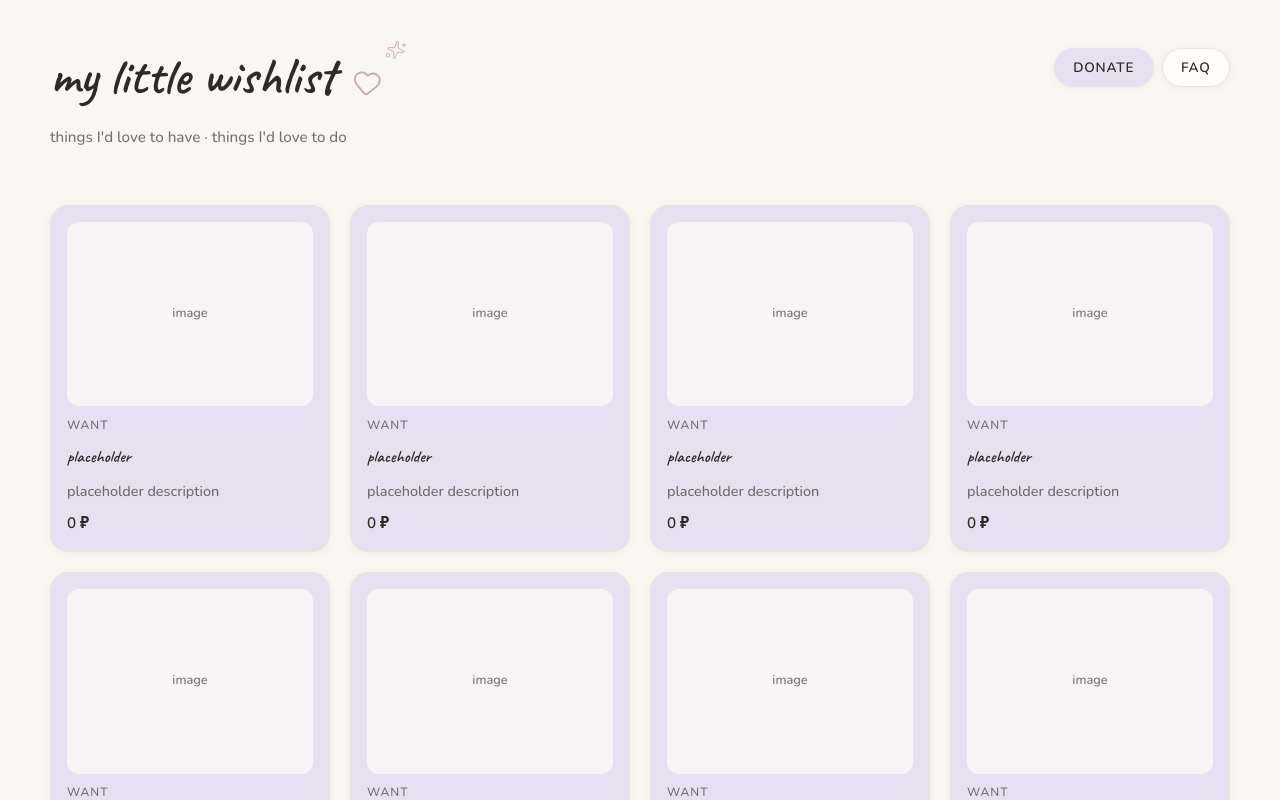
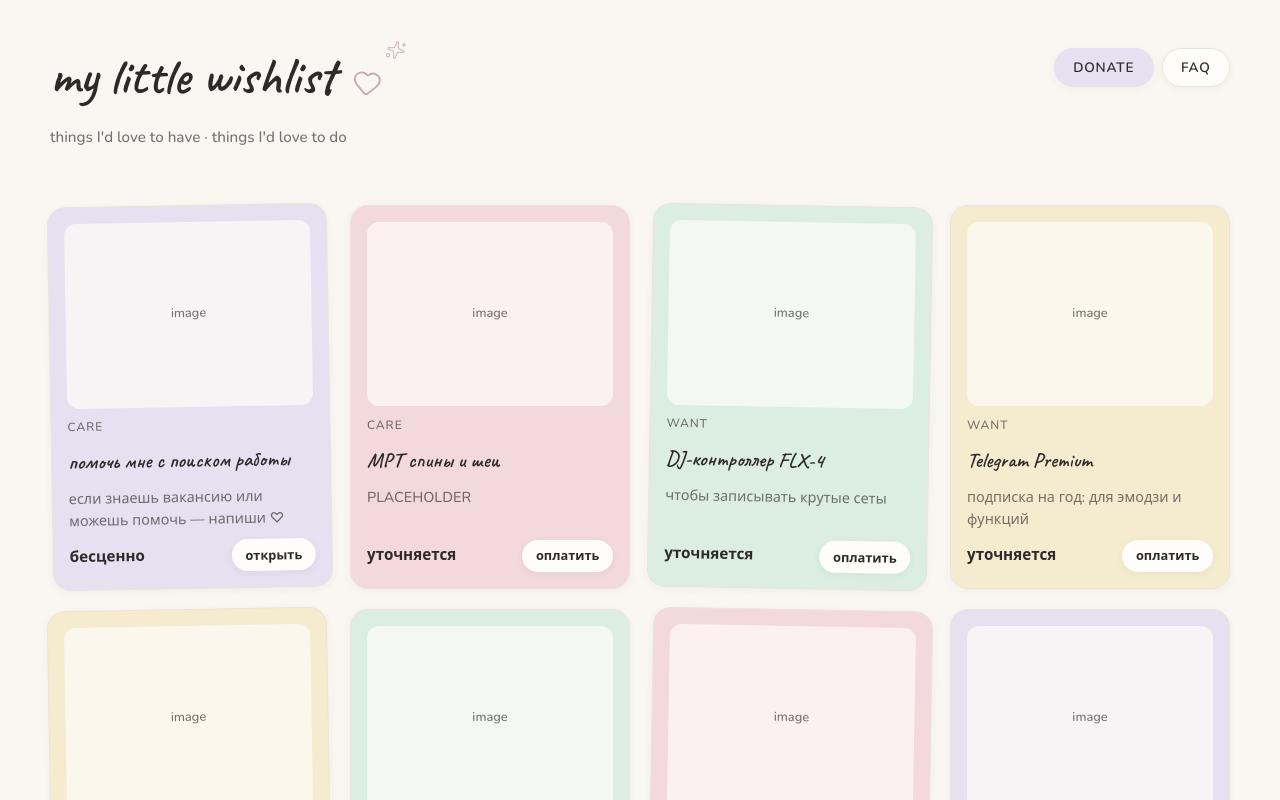
Before and after one commit to varyacvv/varyacvv-wishlist, a React (Vite) app: page / in a window 1280 px wide. Both pictures are taken after a click on the button "ОТКРЫТЬ ВИШЛИСТ →". Shown: the top 800 px of the page. Built offline with nearby package versions, Linux system fonts and the light colour scheme.

Commit message:
feat: add action buttons and mirrored color pattern

```diff
--- a/src/App.tsx
+++ b/src/App.tsx
@@ -7,6 +7,8 @@ import WishlistModal from './components/WishlistModal/WishlistModal';
 import DonationModal from './components/DonationModal/DonationModal';
 import FAQModal from './components/FAQModal/FAQModal';
 import Footer from './components/Footer/Footer';
+import { wishlistItems } from './data/wishlist';
+import type { WishlistItem, WishlistCardAccent } from './types/wishlist';
 import './App.css';
 
 type Screen = 'entry' | 'wishlist';
@@ -14,9 +16,23 @@ type OpenModal = 'donate' | 'faq' | null;
 
 const DONATION_URL = 'https://tbank.ru/cf/2JmmFIlUUt5';
 
+const CARD_COLORS: WishlistCardAccent[] = [
+  'lavender', 'pink', 'mint', 'yellow',
+  'yellow', 'mint', 'pink', 'lavender',
+];
+
 function App() {
   const [screen, setScreen] = useState<Screen>('entry');
   const [openModal, setOpenModal] = useState<OpenModal>(null);
+  const [selectedItem, setSelectedItem] = useState<WishlistItem | null>(null);
+
+  function handleAction(item: WishlistItem) {
+    if (item.action === 'modal') {
+      setSelectedItem(item);
+    } else if (item.url) {
+      window.open(item.url, '_blank', 'noopener,noreferrer');
+    }
+  }
 
   if (screen === 'entry') {
     return (
@@ -39,14 +55,14 @@ function App() {
 
         <main>
           <WishlistGrid>
-            <WishlistCard />
-            <WishlistCard />
-            <WishlistCard />
-            <WishlistCard />
-            <WishlistCard />
-            <WishlistCard />
-            <WishlistCard />
-            <WishlistCard />
+            {wishlistItems.map((item, index) => (
+              <WishlistCard
+                key={item.id}
+                item={item}
+                accent={CARD_COLORS[index % CARD_COLORS.length]}
+                onAction={handleAction}
+              />
+            ))}
           </WishlistGrid>
         </main>
 
@@ -64,7 +80,10 @@ function App() {
         onClose={() => setOpenModal(null)}
       />
 
-      <WishlistModal />
+      <WishlistModal
+        item={selectedItem}
+        onClose={() => setSelectedItem(null)}
+      />
     </div>
   );
 }
--- a/src/components/WishlistCard/WishlistCard.css
+++ b/src/components/WishlistCard/WishlistCard.css
@@ -9,7 +9,6 @@
   border: 1px solid var(--color-border);
   box-shadow: var(--shadow-soft);
   transition: all var(--transition-soft);
-  cursor: pointer;
   transform: rotate(var(--card-tilt));
 }
 
@@ -61,7 +60,7 @@
 }
 
 .wishlist-card__title {
-  font-size: 1.05rem;
+  font-size: 1.3rem;
 }
 
 .wishlist-card__description {
@@ -70,14 +69,40 @@
   color: var(--color-text-muted);
 }
 
+.wishlist-card__footer {
+  display: flex;
+  align-items: center;
+  justify-content: space-between;
+  gap: 0.5rem;
+  margin-top: auto;
+}
+
 .wishlist-card__price {
-  margin-top: auto;
   font-size: 0.95rem;
   font-weight: 600;
 }
 
+.wishlist-card__button {
+  padding: 0.4rem 0.85rem;
+  border-radius: var(--radius-pill);
+  border: none;
+  background: var(--color-surface);
+  font-size: 0.8rem;
+  font-weight: 600;
+  color: var(--color-text);
+  cursor: pointer;
+  box-shadow: var(--shadow-soft);
+  transition: all var(--transition-soft);
+}
+
+.wishlist-card__button:hover {
+  background: var(--color-accent);
+  color: #fffdf9;
+}
+
 @media (prefers-reduced-motion: reduce) {
-  .wishlist-card {
+  .wishlist-card,
+  .wishlist-card__button {
     transition: none;
   }
   .wishlist-card:hover {
--- a/src/components/WishlistCard/WishlistCard.tsx
+++ b/src/components/WishlistCard/WishlistCard.tsx
@@ -1,27 +1,41 @@
+import type { WishlistItem, WishlistCardAccent } from '../../types/wishlist';
 import './WishlistCard.css';
 
 type WishlistCardProps = {
-  accent?: 'lavender' | 'pink' | 'mint' | 'yellow';
-  tilt?: 'left' | 'right';
+  item: WishlistItem;
+  accent: WishlistCardAccent;
+  onAction: (item: WishlistItem) => void;
 };
 
-function WishlistCard({ accent = 'lavender', tilt }: WishlistCardProps) {
+function WishlistCard({ item, accent, onAction }: WishlistCardProps) {
   let className = `wishlist-card wishlist-card--${accent}`;
 
-  if (tilt === 'left') {
+  if (item.tilt === 'left') {
     className += ' wishlist-card--tilt-left';
   }
-  if (tilt === 'right') {
+  if (item.tilt === 'right') {
     className += ' wishlist-card--tilt-right';
   }
+
+  const buttonLabel = item.action === 'modal' ? 'открыть' : 'оплатить';
 
   return (
     <article className={className}>
       <div className="wishlist-card__image-placeholder">image</div>
-      <span className="wishlist-card__type">WANT</span>
-      <h3 className="wishlist-card__title">placeholder</h3>
-      <p className="wishlist-card__description">placeholder description</p>
-      <span className="wishlist-card__price">0 ₽</span>
+      <span className="wishlist-card__type">{item.type}</span>
+      <h3 className="wishlist-card__title">{item.title}</h3>
+      <p className="wishlist-card__description">{item.description}</p>
+
+      <div className="wishlist-card__footer">
+        <span className="wishlist-card__price">{item.price}</span>
+        <button
+          type="button"
+          className="wishlist-card__button"
+          onClick={() => onAction(item)}
+        >
+          {buttonLabel}
+        </button>
+      </div>
     </article>
   );
 }
--- a/src/components/WishlistModal/WishlistModal.css
+++ b/src/components/WishlistModal/WishlistModal.css
@@ -0,0 +1,26 @@
+.wishlist-modal {
+  display: flex;
+  flex-direction: column;
+  gap: 0.75rem;
+  text-align: center;
+}
+
+.wishlist-modal__type {
+  font-size: 0.75rem;
+  letter-spacing: 0.08em;
+  text-transform: uppercase;
+  color: var(--color-text-muted);
+}
+
+.wishlist-modal__description {
+  margin: 0;
+  font-size: 0.95rem;
+  line-height: 1.65;
+  color: var(--color-text-muted);
+}
+
+.wishlist-modal__price {
+  margin: 0;
+  font-size: 1.1rem;
+  font-weight: 600;
+}
--- a/src/components/WishlistModal/WishlistModal.tsx
+++ b/src/components/WishlistModal/WishlistModal.tsx
@@ -1,5 +1,30 @@
-function WishlistModal() {
-  return null;
+import Modal from '../Modal/Modal';
+import type { WishlistItem } from '../../types/wishlist';
+import './WishlistModal.css';
+
+type WishlistModalProps = {
+  item: WishlistItem | null;
+  onClose: () => void;
+};
+
+function WishlistModal({ item, onClose }: WishlistModalProps) {
+  const isOpen = item !== null;
+
+  return (
+    <Modal
+      isOpen={isOpen}
+      onClose={onClose}
+      title={item?.title ?? ''}
+    >
+      {item && (
+        <div className="wishlist-modal">
+          <span className="wishlist-modal__type">{item.type}</span>
+          <p className="wishlist-modal__description">{item.description}</p>
+          <p className="wishlist-modal__price">{item.price}</p>
+        </div>
+      )}
+    </Modal>
+  );
 }
 
 export default WishlistModal;
--- /dev/null
+++ b/src/data/wishlist.ts
@@ -0,0 +1,81 @@
+import type { WishlistItem } from '../types/wishlist';
+
+const DONATION_URL = 'https://tbank.ru/cf/2JmmFIlUUt5';
+
+export const wishlistItems: WishlistItem[] = [
+  {
+    id: 'job-help',
+    type: 'CARE',
+    title: 'помочь мне с поиском работы',
+    description: 'если знаешь вакансию или можешь помочь — напиши ♡',
+    price: 'бесценно',
+    tilt: 'left',
+    action: 'modal',
+  },
+  {
+    id: 'mri',
+    type: 'CARE',
+    title: 'МРТ спины и шеи',
+    description: 'PLACEHOLDER',
+    price: 'уточняется',
+    action: 'link',
+    url: DONATION_URL,
+  },
+  {
+    id: 'dj-flx4',
+    type: 'WANT',
+    title: 'DJ-контроллер FLX-4',
+    description: 'чтобы записывать крутые сеты',
+    price: 'уточняется',
+    tilt: 'right',
+    action: 'link',
+    url: DONATION_URL,
+  },
+  {
+    id: 'telegram-premium',
+    type: 'WANT',
+    title: 'Telegram Premium',
+    description: 'подписка на год: для эмодзи и функций',
+    price: 'уточняется',
+    action: 'link',
+    url: DONATION_URL,
+  },
+  {
+    id: 'yandex-disk',
+    type: 'WANT',
+    title: 'Яндекс Диск',
+    description: 'подписка на год: для хранения фото и видео',
+    price: 'уточняется',
+    tilt: 'left',
+    action: 'link',
+    url: DONATION_URL,
+  },
+  {
+    id: 'speakers',
+    type: 'WANT',
+    title: 'колонки для музыки',
+    description: 'студийные мониторы, чтобы соседям было нескучно',
+    price: 'уточняется',
+    action: 'link',
+    url: DONATION_URL,
+  },
+  {
+    id: 'cosmetologist',
+    type: 'CARE',
+    title: 'косметолог',
+    description: 'уход за собой',
+    price: 'уточняется',
+    tilt: 'right',
+    action: 'link',
+    url: DONATION_URL,
+  },
+  {
+    id: 'gold-apple',
+    type: 'WANT',
+    title: 'сертификат Золотое Яблоко',
+    description: 'уходовая косметика нужна всегда',
+    price: 'уточняется',
+    action: 'link',
+    url: DONATION_URL,
+  },
+];
--- /dev/null
+++ b/src/types/wishlist.ts
@@ -0,0 +1,19 @@
+export type WishlistItemType = 'WANT' | 'CARE';
+
+export type WishlistItemAction = 'modal' | 'link';
+
+export type WishlistCardAccent = 'lavender' | 'pink' | 'mint' | 'yellow';
+
+export type WishlistCardTilt = 'left' | 'right';
+
+export type WishlistItem = {
+  id: string;
+  type: WishlistItemType;
+  title: string;
+  description: string;
+  price: string;
+  tilt?: WishlistCardTilt;
+  action: WishlistItemAction;
+  url?: string;
+  image?: string;
+};
```
